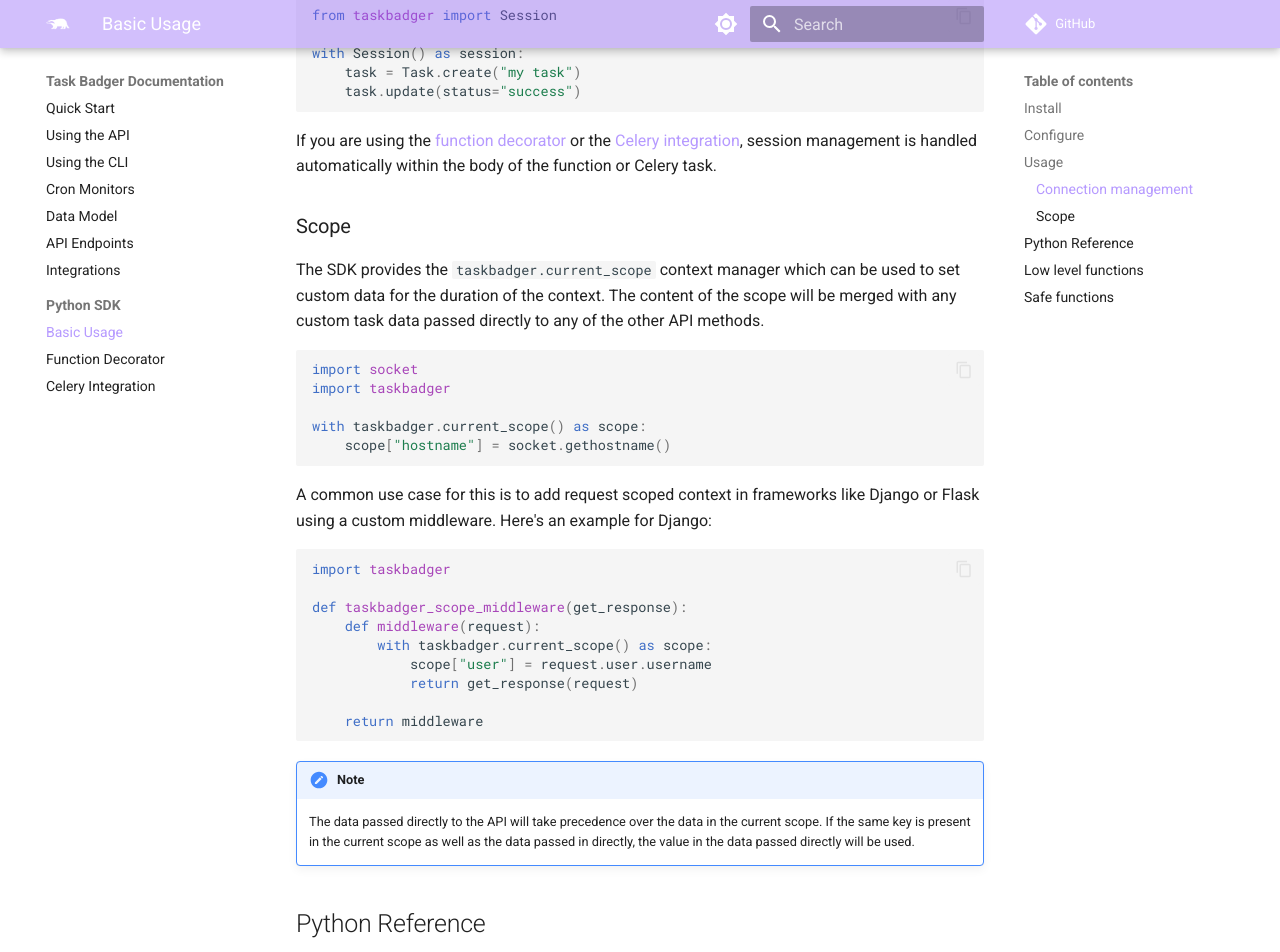
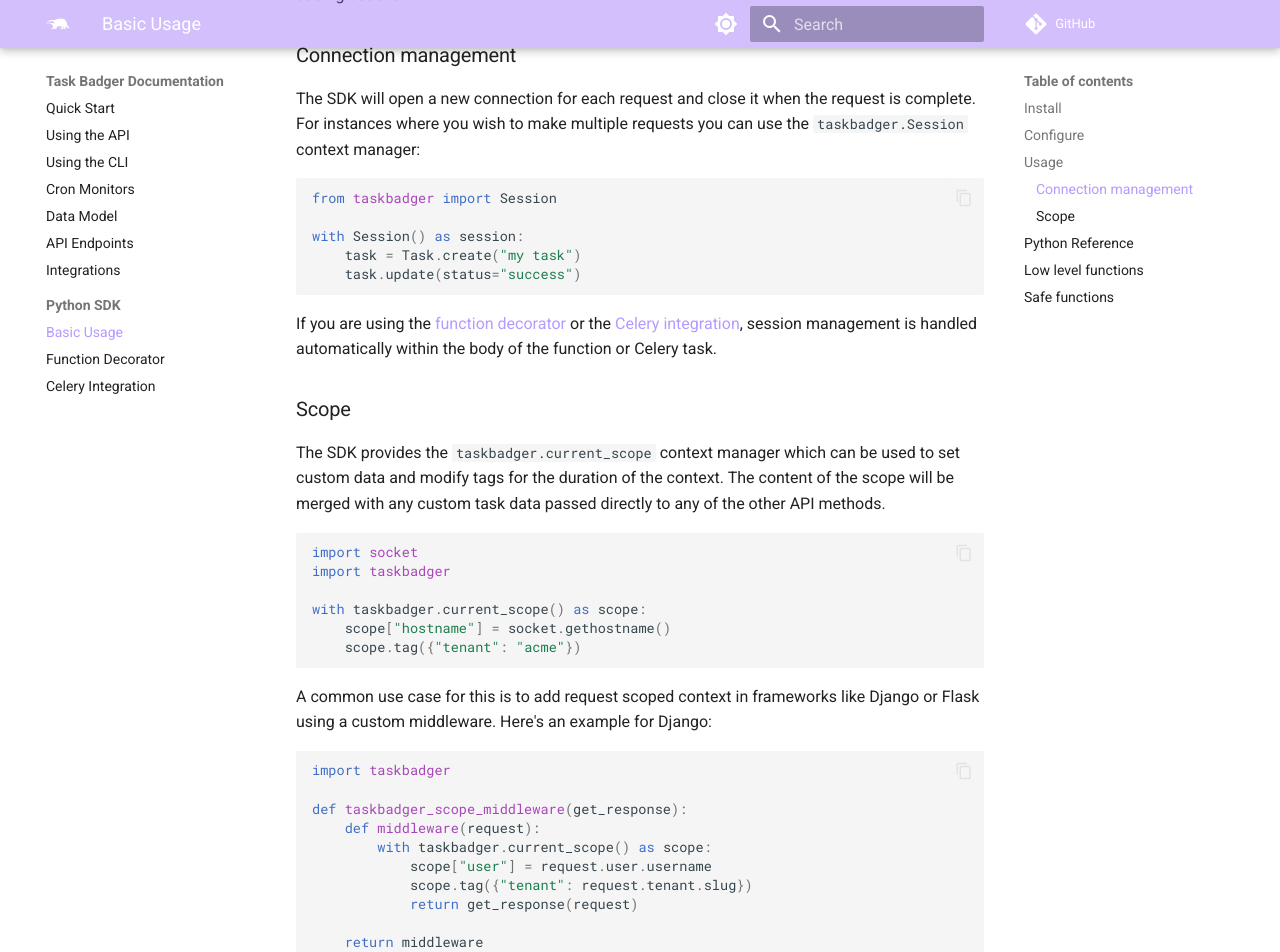
Before and after one commit to taskbadger/taskbadger-docs, an MkDocs documentation site: the page built from docs/python.md, in a window 1280 px wide and 1400 px high, scrolled down 1632 px. Shown: the top 952 px of the window. Built offline with MkDocs 1.6.1 and Material for MkDocs 9.7.7, drawn with Linux system fonts in a browser that asks for light colours; comment, search, counter and statistics services are not loaded; some of the changed text lies outside the part shown; grey boxes are pictures that could not be loaded.

Commit message:
add more info about tags

````diff
--- a/docs/python.md
+++ b/docs/python.md
@@ -20,7 +20,8 @@
 taskbadger.init(
     organization_slug="my-org",
     project_slug="my-project",
-    token="***"
+    token="***",
+    tags={"environment": "production"},
 )
 ```
 
@@ -28,6 +29,9 @@
 
 If you attempt to use the SDK without configuring it you will get an error. To avoid this you can use the
 [safe functions](#safe-functions) which will log any errors to the `taskbadger` logger.
+
+!!! tip
+    [Tags](data_model.md#tags) provided here will be applied to all tasks created using the SDK. If you need to add tags to individual tasks you can do so using the create and update methods or the `task.add_tag` method. Tags added manually will override the global tags.
 
 ## Usage
 
@@ -49,7 +53,8 @@
             trigger="*/10%,success,error",
             integration=EmailIntegration(to="me@example.com")
         )
-    ]
+    ],
+    tags={"tenant": "acme"}
 )
 ```
 
@@ -82,9 +87,7 @@
 
 ### Scope
 
-The SDK provides the `taskbadger.current_scope` context manager which can be used to set custom data
-for the duration of the context. The content of the scope will be merged with any custom task data
-passed directly to any of the other API methods.
+The SDK provides the `taskbadger.current_scope` context manager which can be used to set custom data and modify tags for the duration of the context. The content of the scope will be merged with any custom task data passed directly to any of the other API methods.
 
 ```python
 import socket
@@ -92,6 +95,7 @@
 
 with taskbadger.current_scope() as scope:
     scope["hostname"] = socket.gethostname()
+    scope.tag({"tenant": "acme"})
 ```
 
 A common use case for this is to add request scoped context in frameworks like Django or Flask using a custom
@@ -104,6 +108,7 @@
     def middleware(request):
         with taskbadger.current_scope() as scope:
             scope["user"] = request.user.username
+            scope.tag({"tenant": request.tenant.slug})
             return get_response(request)
 
     return middleware
@@ -113,7 +118,7 @@
 
     The data passed directly to the API will take precedence over the data in the current scope. If the same
     key is present in the current scope as well as the data passed in directly, the value in the data passed
-    directly will be used.
+    directly will be used. The same applies to tags.
 
 
 ## Python Reference
--- a/mkdocs.yml
+++ b/mkdocs.yml
@@ -98,6 +98,7 @@
           separate_signature: True
           members_order: source
           heading_level: 3
+          line_length: 80
 - search:
     separator: '[\s\-,:!=\[\]()"/]+|(?!\b)(?=[A-Z][a-z])|\.(?!\d)|&[lg]t;'
 watch:
````
Also changed, not shown: docs/cli.md (+10 -0 lines), docs/data_model.md (+10 -1 lines), 1 other file.
